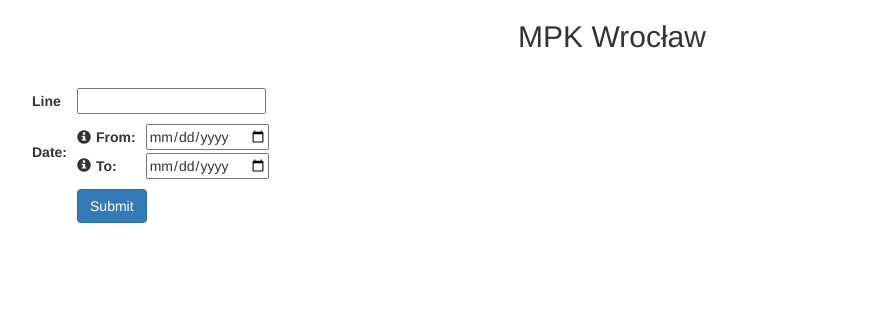
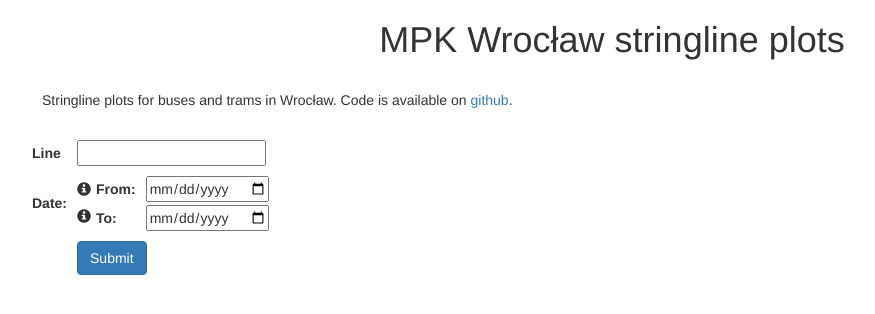
Before and after one commit to tklos/mpk, a Django app: template mpk/templates/mpk/home.html in a window 1280 px wide. Shown: the top 314 px of the page, without its empty margins (28-903 px from the left). Run offline with Django 3.2, Linux system fonts and the light colour scheme; the template is opened without the code that fills it, so the values that code supplies are empty, except form fields; tables that the repository leaves empty hold one stand-in row (values such as "Sample post"); form fields are guessed from the names that the template uses; some libraries are stand-ins or nearby versions.

Commit message:
Update readme

```diff
--- a/mpk/static/css/style.css
+++ b/mpk/static/css/style.css
@@ -10,6 +10,11 @@
 .page-title {
 	margin-bottom: 30px;
 }
+
+.description {
+	margin-bottom: 25px;
+}
+
 
 
 /* Table */
--- a/mpk/templates/common/base.html
+++ b/mpk/templates/common/base.html
@@ -9,7 +9,7 @@
 	<meta charset="UTF-8">
 	<meta name="viewport" content="width=device-width, initial-scale=1, shrink-to-fit=no">
 
-	<title>MPK Wrocław</title>
+	<title>MPK Wrocław stringline plots</title>
 
 	<link rel="stylesheet" href="https://maxcdn.bootstrapcdn.com/bootstrap/3.3.7/css/bootstrap.min.css" integrity="sha384-BVYiiSIFeK1dGmJRAkycuHAHRg32OmUcww7on3RYdg4Va+PmSTsz/K68vbdEjh4u" crossorigin="anonymous">
 	<script src="https://ajax.googleapis.com/ajax/libs/jquery/3.3.1/jquery.min.js"></script>
@@ -20,7 +20,11 @@
 </head>
 <body>
 	<div class="container">
-		<h2 class="page-title" align="center">MPK Wrocław</h2>
+		<h1 class="page-title" align="center">MPK Wrocław stringline plots</h1>
+
+		<p class="description">
+			Stringline plots for buses and trams in Wrocław. Code is available on <a href="https://github.com/tklos/mpk/" target="_blank">github</a>.
+		</p>
 
 		{% block content %}{% endblock %}
 	</div>
```
Also changed, not shown: README.md, readme-data/delays.png (added), readme-data/normal.png (added).
